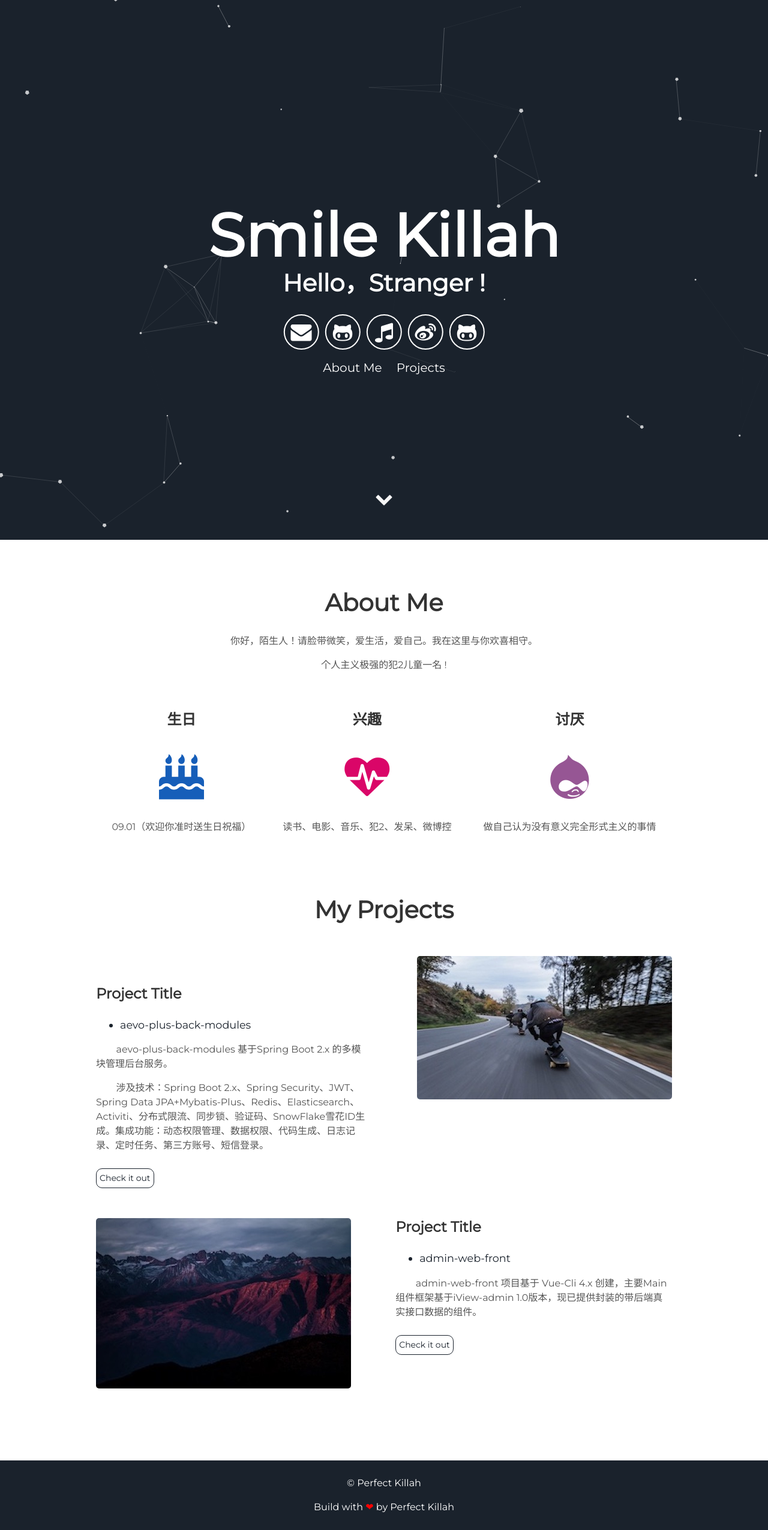
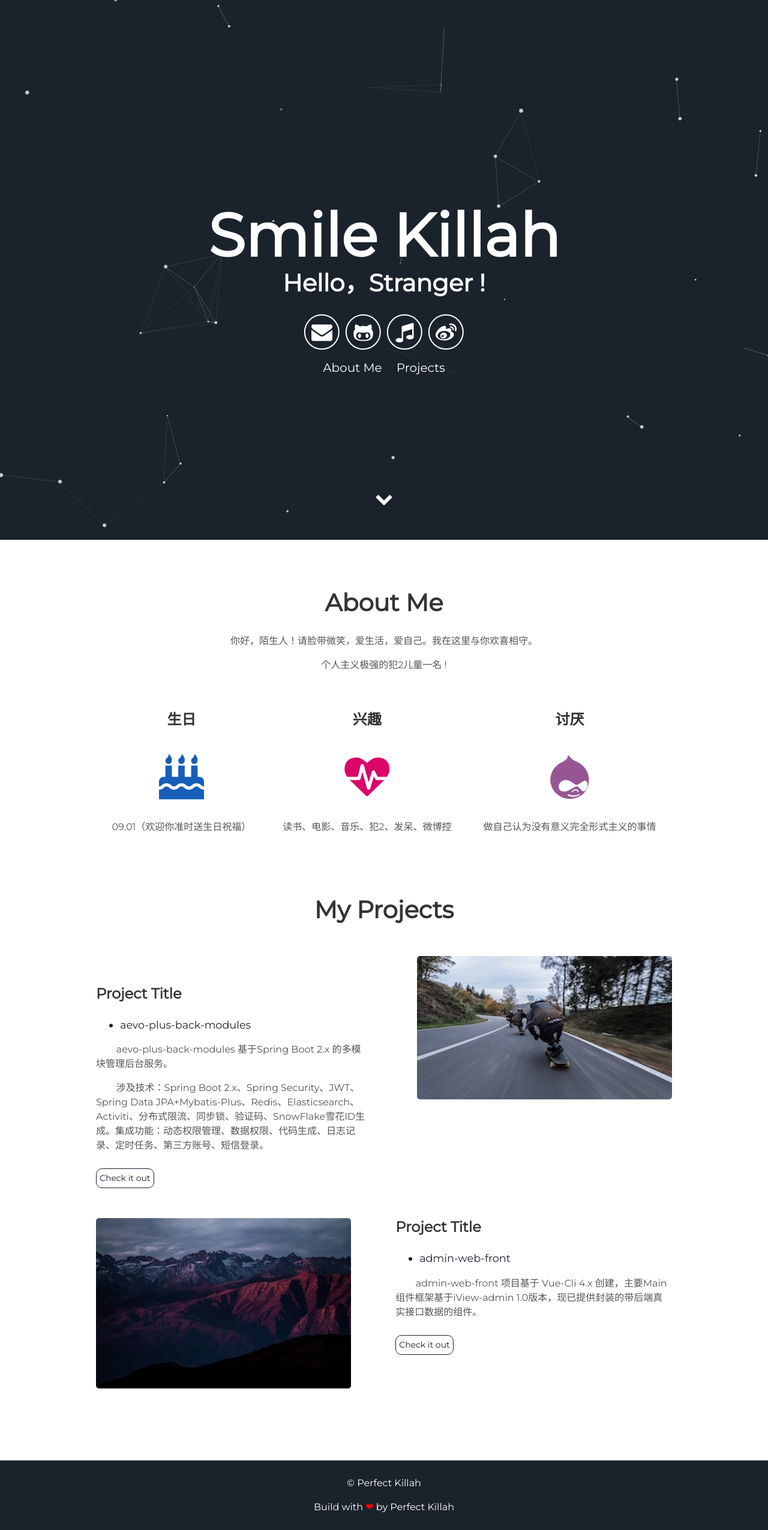
Before and after one commit to killahs/killahs.github.io, a Jekyll site: the page built from index.html, in a window 1280 px wide. Shown: the whole page at 60% size. Built offline with Jekyll 4.4.1, drawn with Linux system fonts in a browser that asks for light colours.

Commit message:
Update About

```diff
--- a/_includes/header.html
+++ b/_includes/header.html
@@ -10,7 +10,6 @@
             <a aria-label="My Github" target="_blank" href="https://github.com/killahs"><i class="icon fa fa-github-alt" aria-hidden="true"></i></a>
             <a aria-label="My NetEase Cloud" target="_blank" href="https://music.163.com/#/user/home?id=288716500"><i class="icon fa fa-music" aria-hidden="true"></i></a>
             <a aria-label="My Weibo" target="_blank" href="https://weibo.com/killahs"><i class="icon fa fa-weibo" aria-hidden="true"></i></a>
-            <a aria-label="My Bibili" target="_blank" href="https://github.com/killahs"><i class="icon fa fa-github-alt" aria-hidden="true"></i></a>
         </div>
         <div class="header-links">
             <a class="link" href="#about" data-scroll>About Me</a>
```
